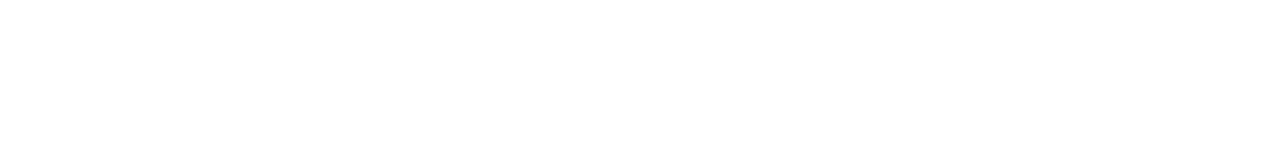
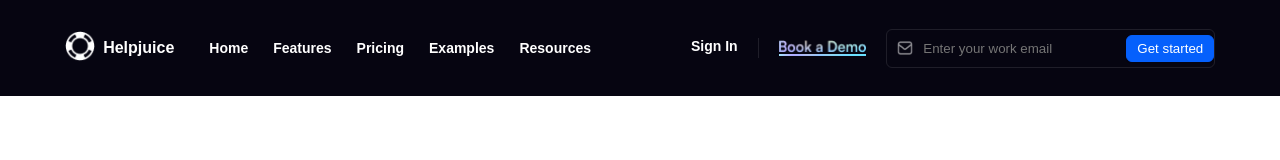
Before and after one commit to frank1738/Front-End-Test-V2, a website: page src/index.html in a window 1280 px wide. Drawn offline with Linux system fonts and the light colour scheme; a web font is replaced by a local one.

Commit message:
Add a nav-bar

```diff
--- a/src/index.css
+++ b/src/index.css
@@ -1,5 +1,139 @@
+@import url('https://fonts.cdnfonts.com/css/satoshi');
+
 * {
   margin: 0;
   padding: 0;
   box-sizing: border-box;
 }
+
+body {
+  font-family: 'Satoshi', sans-serif;
+}
+
+a {
+  text-decoration: none;
+  color: #fff;
+}
+
+.logo-section > a {
+  color: #fff;
+}
+
+input {
+  font-family: 'Satoshi', sans-serif;
+  background-color: transparent;
+  color: lightgray;
+  border: none;
+  outline: none;
+}
+
+.nav-bar,
+.left,
+.logo-section,
+.left > ul,
+.right,
+.right > ul,
+.email-section,
+.email-section > form {
+  display: flex;
+}
+
+.nav-bar {
+  gap: 100px;
+  justify-content: center;
+  height: 96px;
+  background-color: rgb(6, 5, 17);
+  font-weight: 700;
+  color: #fff;
+}
+
+.left {
+  gap: 35px;
+}
+
+.bar {
+  height: 20px;
+  width: 1px;
+  background-color: rgba(255, 255, 255, 0.1);
+}
+
+.right {
+  gap: 20px;
+  font-size: 14px;
+  align-items: center;
+}
+
+.right > ul > :nth-child(1) > a {
+  color: #fff;
+}
+
+.email-section {
+  gap: 8px;
+  align-items: center;
+}
+
+.email-section > form {
+  gap: 10px;
+  align-items: center;
+  border: 1px solid rgba(255, 255, 255, 0.1);
+  padding: 5px 0 5px 10px;
+  border-radius: 6px;
+  color: rgba(255, 255, 255, 0.56);
+  line-height: 20px;
+  font-weight: 200;
+}
+
+.nav-btn {
+  border: 1px solid #0560fc;
+  padding: 5px 10px;
+  border-radius: 6px;
+  margin-left: 1rem;
+  background: #0560fc;
+  color: #fff;
+  cursor: pointer;
+  box-shadow: 0 1px 2px rgba(16, 24, 40, 0.05);
+}
+
+.book {
+  display: flex;
+  flex-direction: column;
+}
+
+.book > :nth-child(2) {
+  margin-top: 1px;
+}
+
+.right > ul > :nth-child(3) {
+  display: flex;
+  align-items: center;
+}
+
+.email-icon {
+  width: 16.67px;
+  height: 13.33px;
+  margin-top: 5px;
+}
+
+.right > ul {
+  gap: 20px;
+}
+
+.left > ul {
+  gap: 25px;
+  font-size: 14px;
+  align-items: center;
+}
+
+li {
+  list-style: none;
+}
+
+.logo-section {
+  gap: 8px;
+  align-items: center;
+}
+
+.logo-section > a > img {
+  width: 30.4px;
+  height: 30.4px;
+}
--- a/src/index.html
+++ b/src/index.html
@@ -4,7 +4,56 @@
     <meta charset="UTF-8" />
     <meta http-equiv="X-UA-Compatible" content="IE=edge" />
     <meta name="viewport" content="width=device-width, initial-scale=1.0" />
-    <title>Document</title>
+    <title>Helpjuice</title>
+    <link rel="icon" href="./Assets/Vector.png" />
+    <link rel="stylesheet" href="./index.css" />
   </head>
-  <body></body>
+  <body>
+    <header>
+      <nav>
+        <div class="offer"></div>
+        <div class="nav-bar">
+          <div class="left">
+            <div class="logo-section">
+              <a href="#"><img src="./Assets/Vector.png" alt="logo" /></a>
+              <a href="#">Helpjuice</a>
+            </div>
+            <ul>
+              <li><a href="#">Home</a></li>
+              <li><a href="#">Features</a></li>
+              <li><a href="#">Pricing</a></li>
+              <li><a href="#">Examples</a></li>
+              <li><a href="#">Resources</a></li>
+            </ul>
+          </div>
+          <div class="right">
+            <ul>
+              <li><a href="#">Sign In</a></li>
+              <li><div class="bar" /></li>
+              <li>
+                <div class="book-div">
+                  <a href="#" class="book"
+                    ><img src="./Assets/Home (1).png" alt="text" /><img
+                      src="./Assets/Rectangle 21.png"
+                      alt="text"
+                  /></a>
+                </div>
+              </li>
+            </ul>
+            <div class="email-section">
+              <form>
+                <a href="#"
+                  ><img src="./Assets/Icon.png" alt="email" class="email-icon"
+                /></a>
+                <input type="email" placeholder="Enter your work email" />
+                <button type="submit" class="nav-btn">Get started</button>
+              </form>
+            </div>
+          </div>
+        </div>
+      </nav>
+    </header>
+
+    <section class="headline"></section>
+  </body>
 </html>
```
Also changed, not shown: package.json (added, +31 -0 lines), .eslintrc.json (added), .stylelintrc.json (added), src/Assets/Home (1).png (added), src/Assets/Rectangle 21.png (added), 3 other files.
